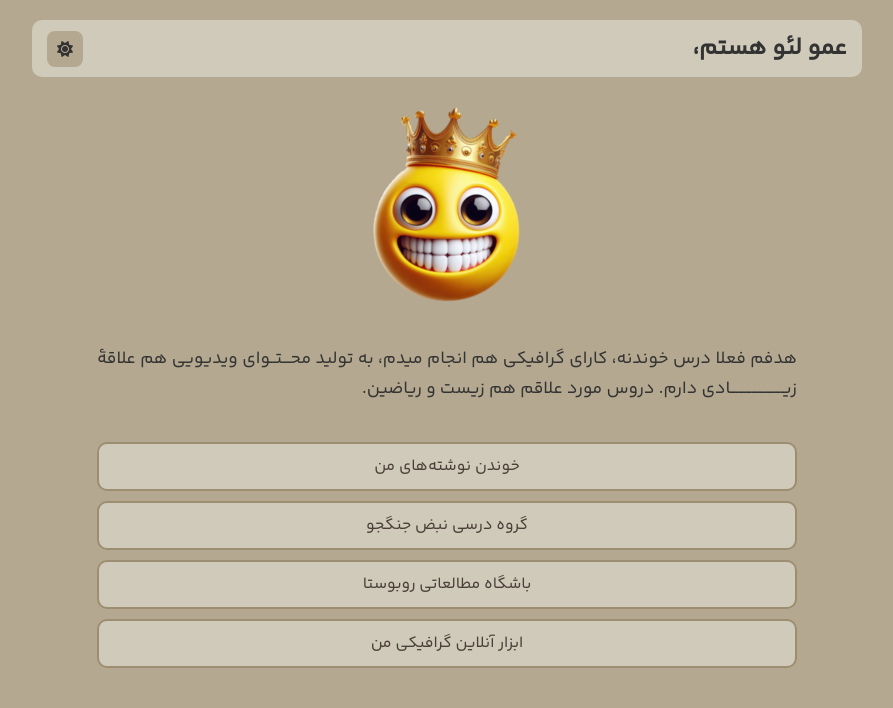
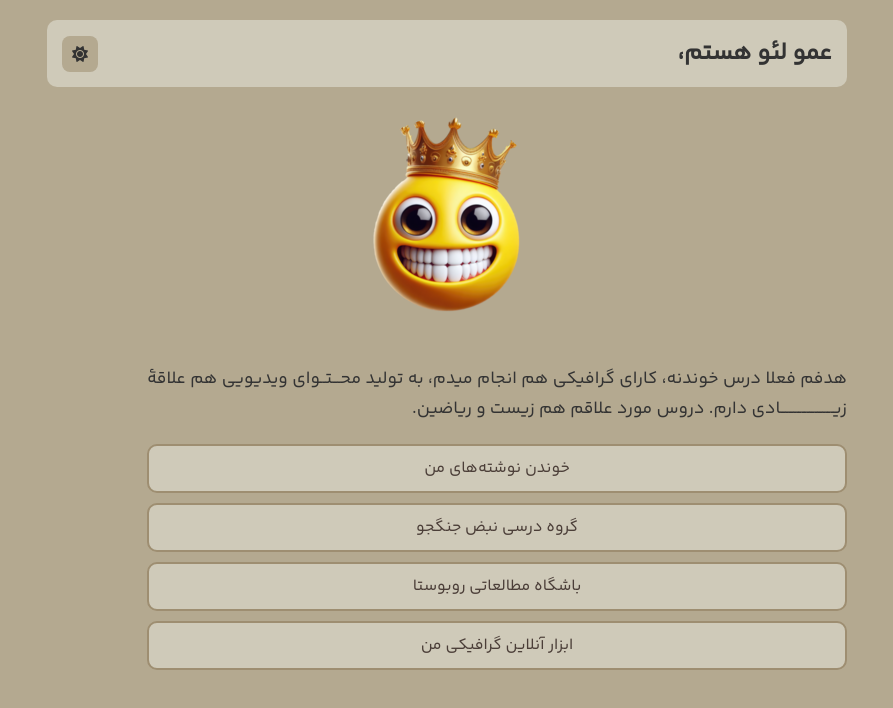
Before and after one commit to amuleo/amuleo, a plain HTML site: page index.html in a window 1280 px wide. Shown: the whole page, without its empty margins (193-1086 px from the left). Drawn offline with Linux system fonts and the light colour scheme.

Commit message:
Update index.html

```diff
--- a/index.html
+++ b/index.html
@@ -25,12 +25,12 @@
     body {
             margin: 0;
             padding: 0;
+            background-color: var(--bg);
             font-family: 'YekanBakh', sans-serif;
-      background-color: var(--bg);
             color: var(--text);
+            direction: rtl;
+            font-size: 1.1rem;
             text-align: center;
-      direction: rtl;
-      font-size: 2vw;
             transition: background-color 0.3s, color 0.3s;
     }
 
@@ -44,21 +44,19 @@
     }
 
     .container {
-      display: flex;
-      flex-direction: column;
-      align-items: center;
-      padding: 20px;
+            max-width: 800px;
+            margin: auto;
+            padding: 20px 10px;
       }
 
     .header {
       display: flex;
+      justify-content: space-between;
       align-items: center;
-      justify-content: space-between;
+      gap: 10px;
       background-color: var(--card);
-      width: 90%;
-      padding: 10px 15px;
+      padding: 15px;
       border-radius: 10px;
-      max-width: 800px;
     }
 
     .header h1 {
@@ -128,9 +126,9 @@
       color: var(--card);
     }
 
-    @media (max-width: 768px) {
+    @media (max-width: 480px) {
       body {
-        font-size: 3.5vw;
+        font-size: 1rem;
       }
 
       .header {
```
Lines whose indentation alone changed are shown as unchanged.
